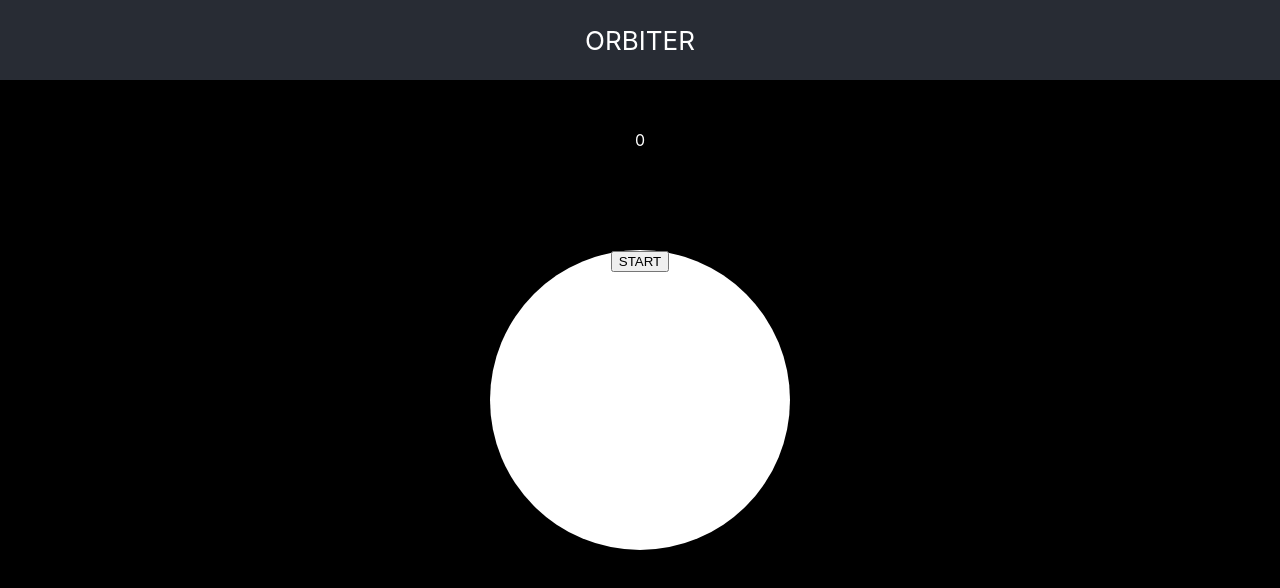
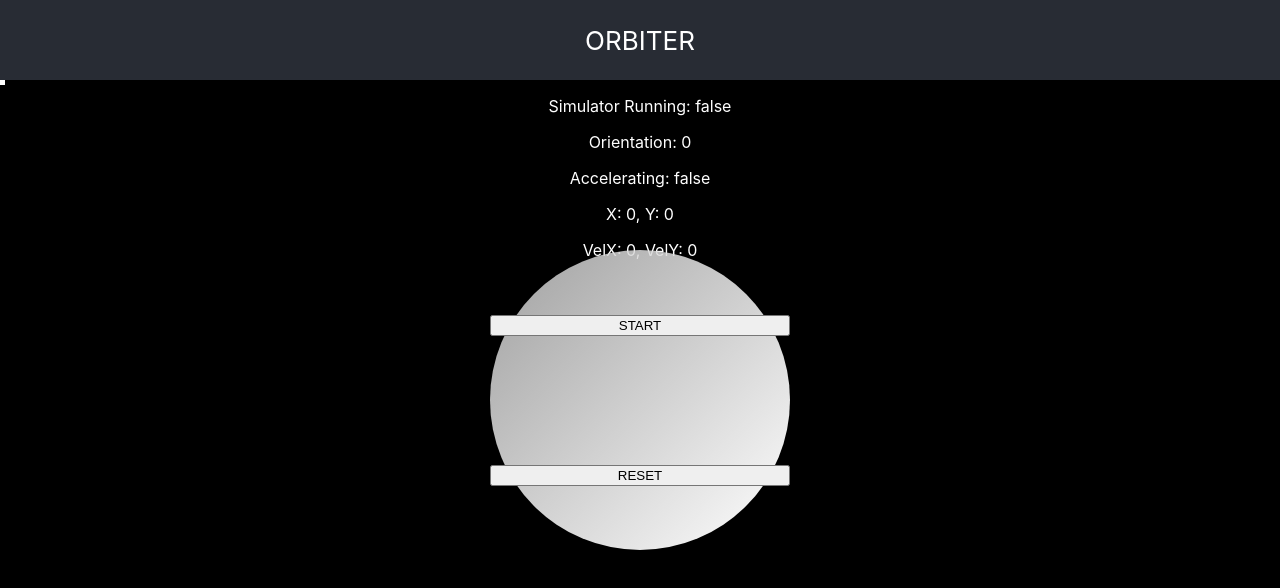
Before and after one commit to jakermate/orbiter, a React (Create React App) app: page / in a window 1280 px wide. Shown: the top 588 px of the page. Built offline with nearby package versions, Linux system fonts and the light colour scheme.

Commit message:
Ship value calculations now mostly handled within ship object methods.

```diff
--- a/src/components/Simulator.jsx
+++ b/src/components/Simulator.jsx
@@ -8,27 +8,54 @@ export default class Simulator extends Component {
     constructor(props){
         super(props)
         this.state={
+            isRunning: false,
             tickrate: 60,
             isAccelerating: false,
             turningClockwise: false,
-            turningCounterClockwise: false
+            turningCounterClockwise: false,
+            windowX: 0,
+            windowY: 0,
+            planetX: 0,
+            constant: 1 // used to fine tune acceleration and gravity ratios
         }
         // instantiate new ship object
-        this.rocket = new Ship()
+        this.rocket = new Ship(constants.boosterAcceleration, constants.gravity)
     }
+
+    getSimDimensions(){
+        // find simulator window dimensions
+        let simWindow = document.getElementById('sim-window')
+        let winX = simWindow.scrollWidth
+        let winY = simWindow.scrollHeight
+        this.setState({windowX: winX, windowY: winY}, ()=>console.log(`x: ${this.state.windowX}\ny: ${this.state.windowY}`))
+        // find planet radius
+        let planetDiv = document.getElementById('planet')
+        let planetRadius = planetDiv.scrollWidth / 2
+        this.setState({planetX: planetRadius},()=>console.log(`Planet radius: ${this.state.planetX}`))
+    }
+
 
     // setup of input
     componentDidMount(){
-        // disable spacebar scroll
-        // window.onkeydown = function(e) {
-        //     return !(e.keyCode === 32);
-        // };
-        // keydown to set acceleration to true
+        //  initial simulator window sizes
+        this.getSimDimensions()
+
+
+        // resize listener
+        window.addEventListener('resize',()=>this.resetSimulator())
+
+        // key listeners
         document.addEventListener('keydown', (e)=>{
             e.preventDefault()
             if(e.keyCode === 32){
+                // on first engine fire, start simulation
+                if(!this.state.isRunning){
+                    this.begin()
+                    this.setState({isRunning: true})
+                }
                 this.setState({isAccelerating: true}, ()=>
                 console.log('Accelerating'))
+                this.rocket.setAcceleration(true)
             }
             // start turning clockwise
             if(e.keyCode === 68){
@@ -48,6 +75,7 @@ export default class Simulator extends Component {
             if(e.keyCode === 32){
                 this.setState({isAccelerating: false}, ()=>
                 console.log('Stopped accelerating'))
+                this.rocket.setAcceleration(false)
             }
             // stop turning clockwise
             if(e.keyCode === 68){
@@ -65,20 +93,23 @@ export default class Simulator extends Component {
 
     }
 
+    resetSimulator = () => {
+        this.getSimDimensions()
+        // set ship starting point
+        this.rocket.resetShip(this.state.windowX, this.state.windowY, this.state.planetX)
+        this.forceUpdate()
+    }
+
     // control
 
-    setAccelerationState = () => {
-        this.setState({isAccelerating: true},
-            this.isAccelerating() // change rocket object acceleration property to reflect state
-            )
-    }
+
     isAccelerating = (e) => {
         if(this.state.accelerating){
             this.rocket.setAcceleration(this.state.isAccelerating)
         }
     }
 
-    // begin simulation
+    // begin simulation //////////////////
     begin = () => {
         console.log('starting')
         this.runSimulation()}
@@ -88,6 +119,7 @@ export default class Simulator extends Component {
 
     // simulation model
     simulation = () => {
+        this.forceUpdate()
         console.log('running...')
         // handle turning
         if(this.state.turningClockwise){
@@ -96,18 +128,32 @@ export default class Simulator extends Component {
         if(this.state.turningCounterClockwise){
             this.rocket.turnCounterClockwise()
         }
-
+        this.rocket.accelerate()
+        this.rocket.moveShip()
     }
 
     render() {
+        let rocketPosition = {
+            'left': `${this.rocket.x}px`,
+            'top': `${this.rocket.y}px`
+        }
         return (
             <SimulatorWrapper>
-                <SimulatorWindow>
-                    <div id="info" style={{'color': 'white'}}>
-                        {this.rocket.angle}
-                    </div>
-                    <Planet>
+                <SimulatorWindow id="sim-window">
+                    {/* ship component */}
+                    <Rocket style={rocketPosition}>
+
+                    </Rocket>
+                    <Info id="info" style={{'color': 'white'}}>
+                        <p>Simulator Running: {this.state.isRunning.toString()}</p>
+                        <p>Orientation: {this.rocket.angle}</p>
+                        <p>Accelerating: {this.rocket.accelerating.toString()}</p>
+                        <p>X: {this.rocket.x}, Y: {this.rocket.y}</p>
+                        <p>VelX: {this.rocket.velX}, VelY: {this.rocket.velY}</p>
+                    </Info>
+                    <Planet id="planet">
                         <button onClick={this.begin.bind(this)}>START</button>
+                        <button onClick={this.resetSimulator.bind(this)}>RESET</button>
                     </Planet>
                 </SimulatorWindow>
             </SimulatorWrapper>
@@ -116,9 +162,11 @@ export default class Simulator extends Component {
 }
 
 // styles
+
 const SimulatorWrapper = styled.div`
     width: 100%;
     min-height: 800px;
+    position: relative;
 `
 const SimulatorWindow = styled.div`
     width: 100%;
@@ -127,14 +175,34 @@ const SimulatorWindow = styled.div`
     flex-direction: column;
     justify-content: space-around;
     align-items: center;
+    min-height: 80vh;
+    overflow: visible;
     background-color: black;
     padding: 50px;
+    position: relative;
 `
+const Info = styled.div`
+    position: absolute;
+    left: 0;
+    right: 0;
+    top: 0;
+`
+// planet
 const Planet = styled.div`
-    background-color: white;
-    margin-top: 100px;
+    background: linear-gradient(-45deg, rgba(255,255,255,1),rgba(200,200,200,.8));
     width: 300px;
+    display: flex;
+    flex-direction: column;
+    justify-content: space-around;
     height: 300px;
+    position: relative;
     border-radius: 100%;
 
 `
+// ship
+const Rocket = styled.div`
+    width: 5px;
+    height: 5px;
+    background-color: white;
+    position: absolute;
+`
--- a/src/values/ship.js
+++ b/src/values/ship.js
@@ -1,25 +1,60 @@
 export default class Ship{
-    constructor(){
+    constructor(accelerationConstant, gravity){
+        this.accelerationConstant = accelerationConstant
+        this.gravity = gravity
         this.angle = 0
         this.accelerating = false
         this.velX = 0
         this.velY = 0
+        this.x = 0
+        this.y = 0
+        console.log(this)
     }
+    resetShip(canvasX, canvasY, planetRadius){
+        // set x to midway point through canvas
+        this.x = canvasX/2
+        // set y to midway point minus radius
+        this.y = (canvasY/2)-planetRadius
+        console.log(`Ship position: ${this.x}, ${this.y}`)
+        this.angle = 0
+    }
+    // set boolean for changing velocity or not
     setAcceleration(isAccelerating){
         this.accelerating = isAccelerating
     }
+    // accelerate velocity if isAccelerating bool is true
+    accelerate(){
+        if(this.isAccelerating){
+            this.velY += this.accelerationConstant
+        }
+    }
+
+    // move ship using current acceleration
+    moveShip(){
+        this.y += this.velY
+    }
+
+    // getter for individual velocity components
     returnVelocityX(angle, acceleration){
 
     }
     returnVelocityY(angle, acceleration){
 
     }
+
+    // change angle of attack
     turnClockwise(){
         this.angle += 2
+        if(this.angle > 360){
+            this.angle = 2
+        }
         console.log(this.angle)
     }
     turnCounterClockwise(){
         this.angle -= 2
+        if(this.angle < 0){
+            this.angle = 358
+        }
         console.log(this.angle)
     }
 }
```
